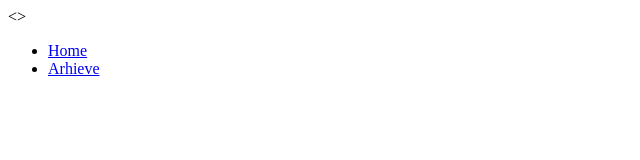
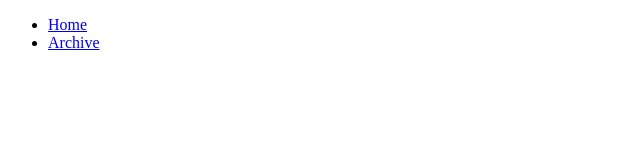
Before and after one commit to mohitsatr/mohitsatr.github.io, a plain HTML site: page index.html in a window 1280 px wide. Shown: the whole page, without its empty margins (0-640 px from the left). Drawn offline with Linux system fonts and the light colour scheme.

Commit message:
Update index.html

```diff
--- a/index.html
+++ b/index.html
@@ -5,16 +5,17 @@
     <meta name="viewport" content="width=device-width, initial-scale=1.0">
     <meta http-equiv="X-UA-Compatible" content="ie=edge">
     <title>[Mohit Attry]</title>
+    <link rel="stylesheet" type="./css" href="style.css">
 
   </head>
 
   <body>
     <header>
       <nav>
-        <>
+
         <ul>
           <li> <a href="#">Home </a> </li>
-          <li> <a href="#">Arhieve</a> </li>
+          <li> <a href="#">Archive</a> </li>
 
         </ul>
       </nav>
```
